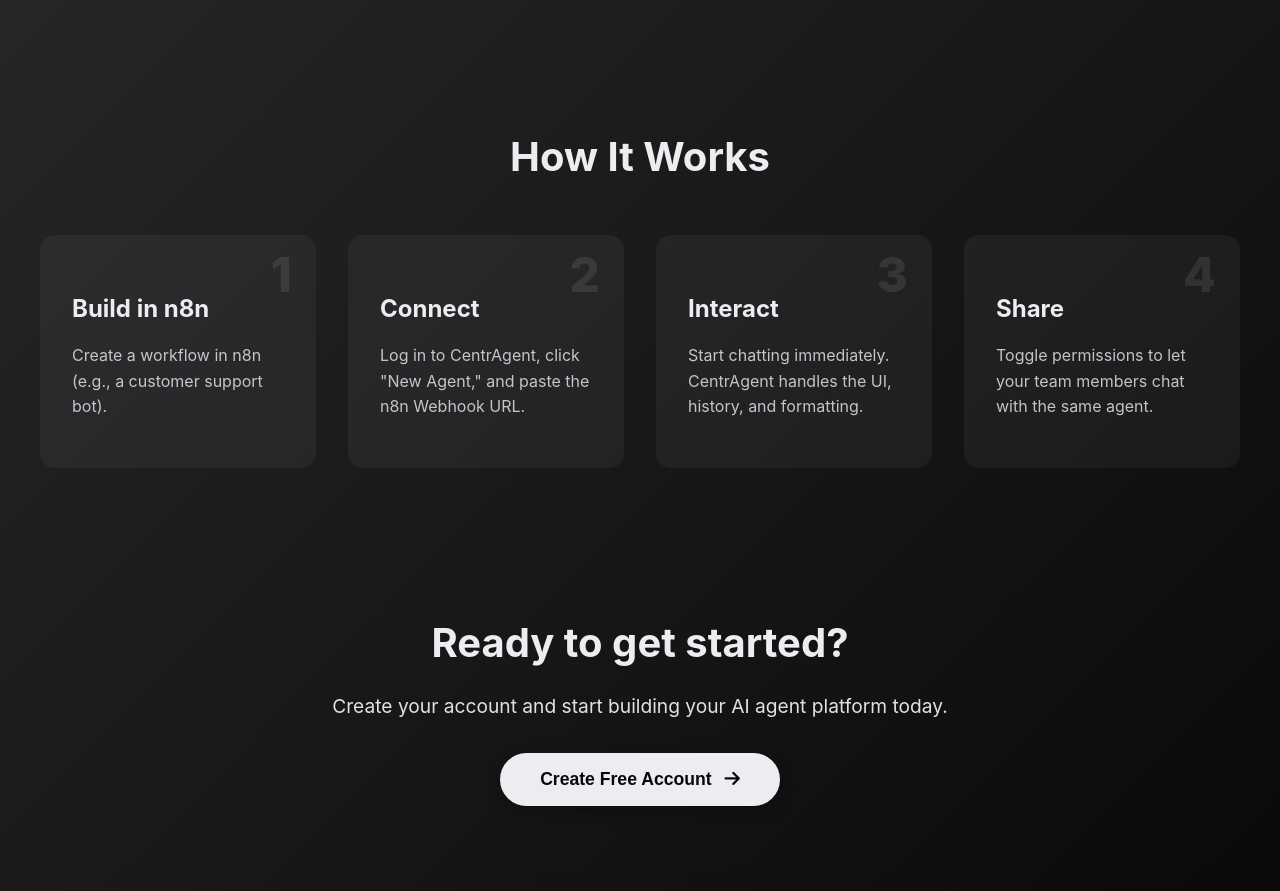
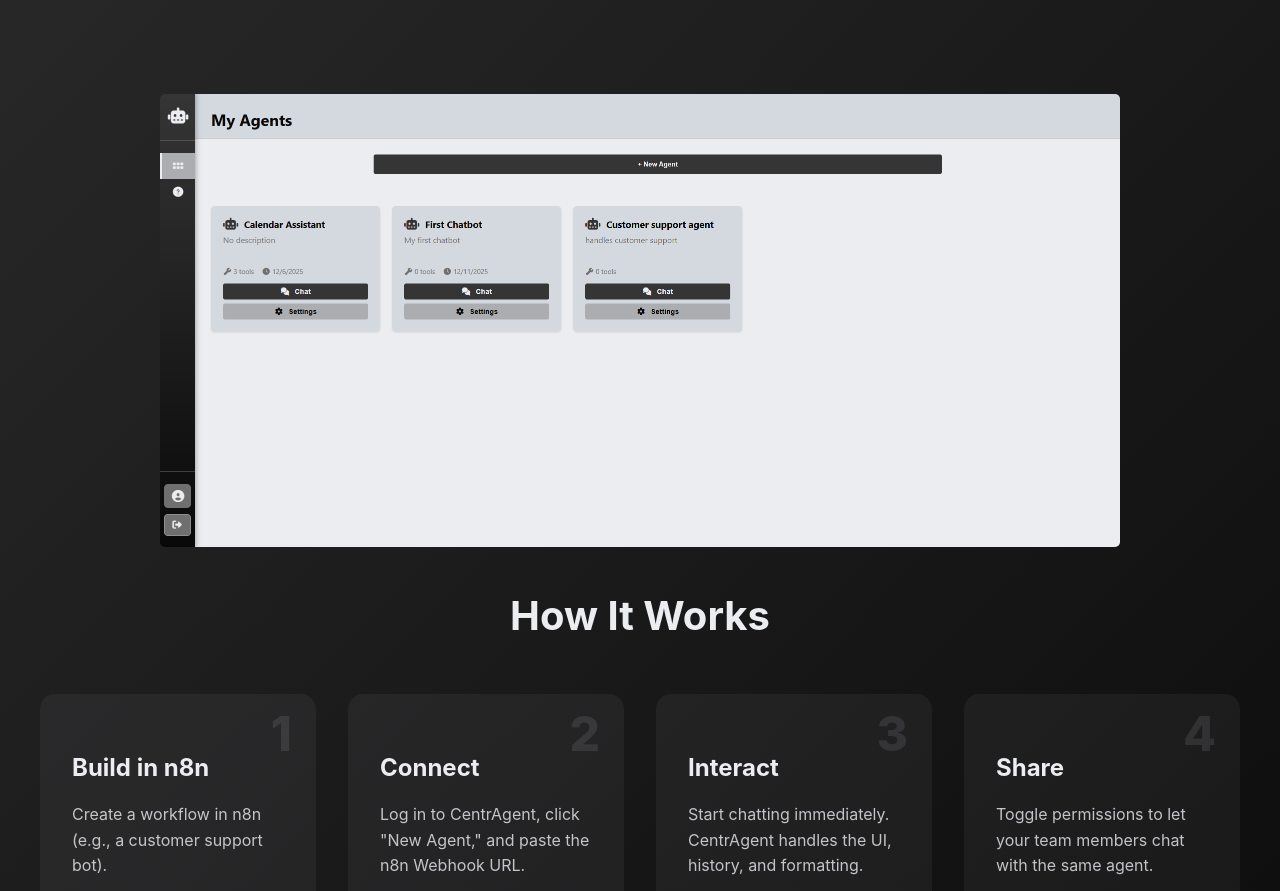
Before and after one commit to jonashjda/centrAgent_landing, a React (Vite) app: page / in a window 1280 px wide. Shown: the part 1166-2057 px from the top of the page. Built offline with nearby package versions, Linux system fonts and the light colour scheme.

Commit message:
Added an image :)

```diff
--- a/src/App.css
+++ b/src/App.css
@@ -346,6 +346,12 @@
   width: 100%;
 }
 
+.platform-img {
+  max-width: 80%;
+  border-radius: 5px;
+  box-shadow: white;
+}
+
 /* Responsive design */
 @media (max-width: 768px) {
   .landing-header {
--- a/src/LandingPage.jsx
+++ b/src/LandingPage.jsx
@@ -83,7 +83,10 @@
           </div>
         </section>
 
+
         <section className="how-it-works">
+          <img src="src\platformimg.png" alt="platform image" className='platform-img'/>
+
           <h2>How It Works</h2>
           <div className="steps-grid">
             <div className="step-card">
```
Also changed, not shown: src/platformimg.png (added).
